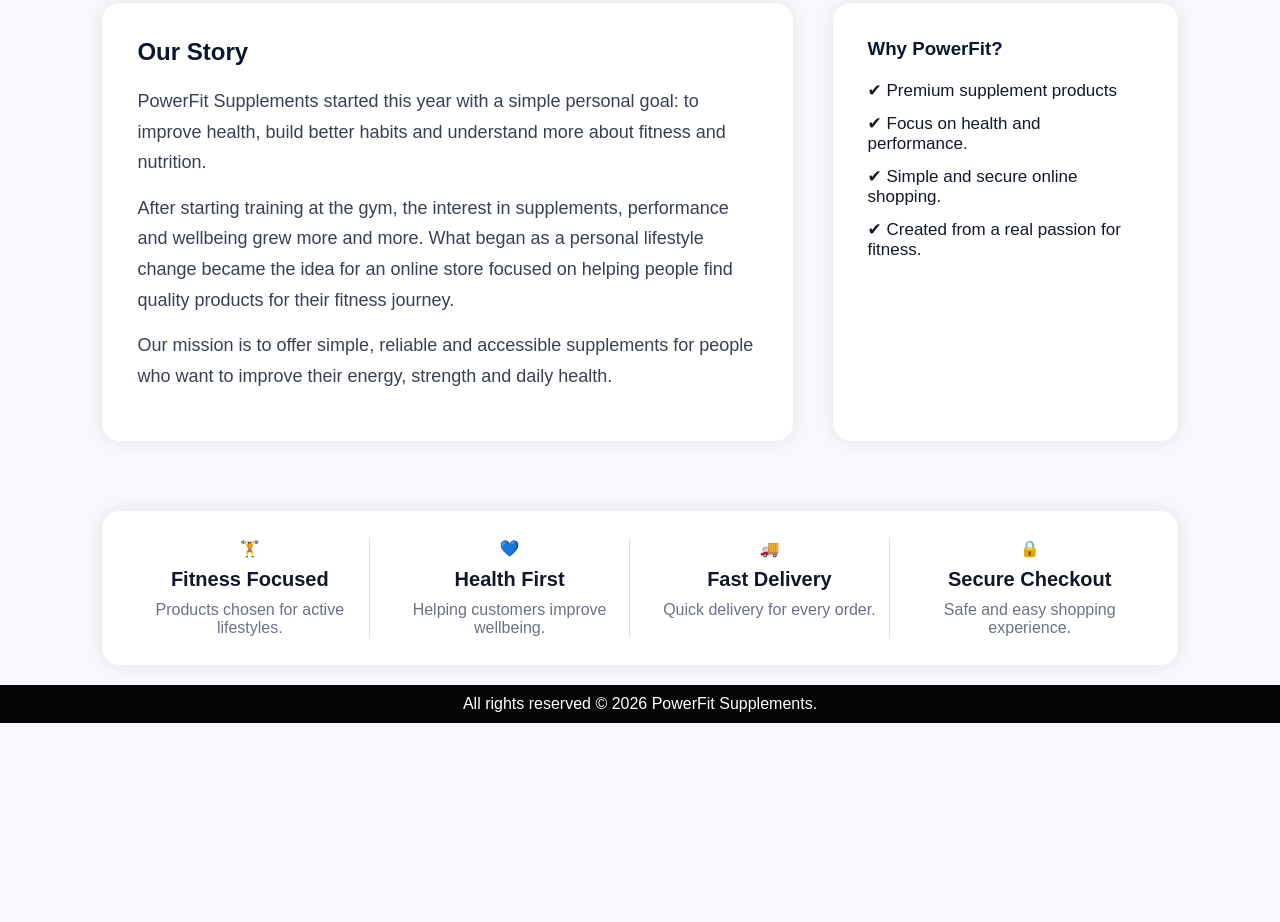
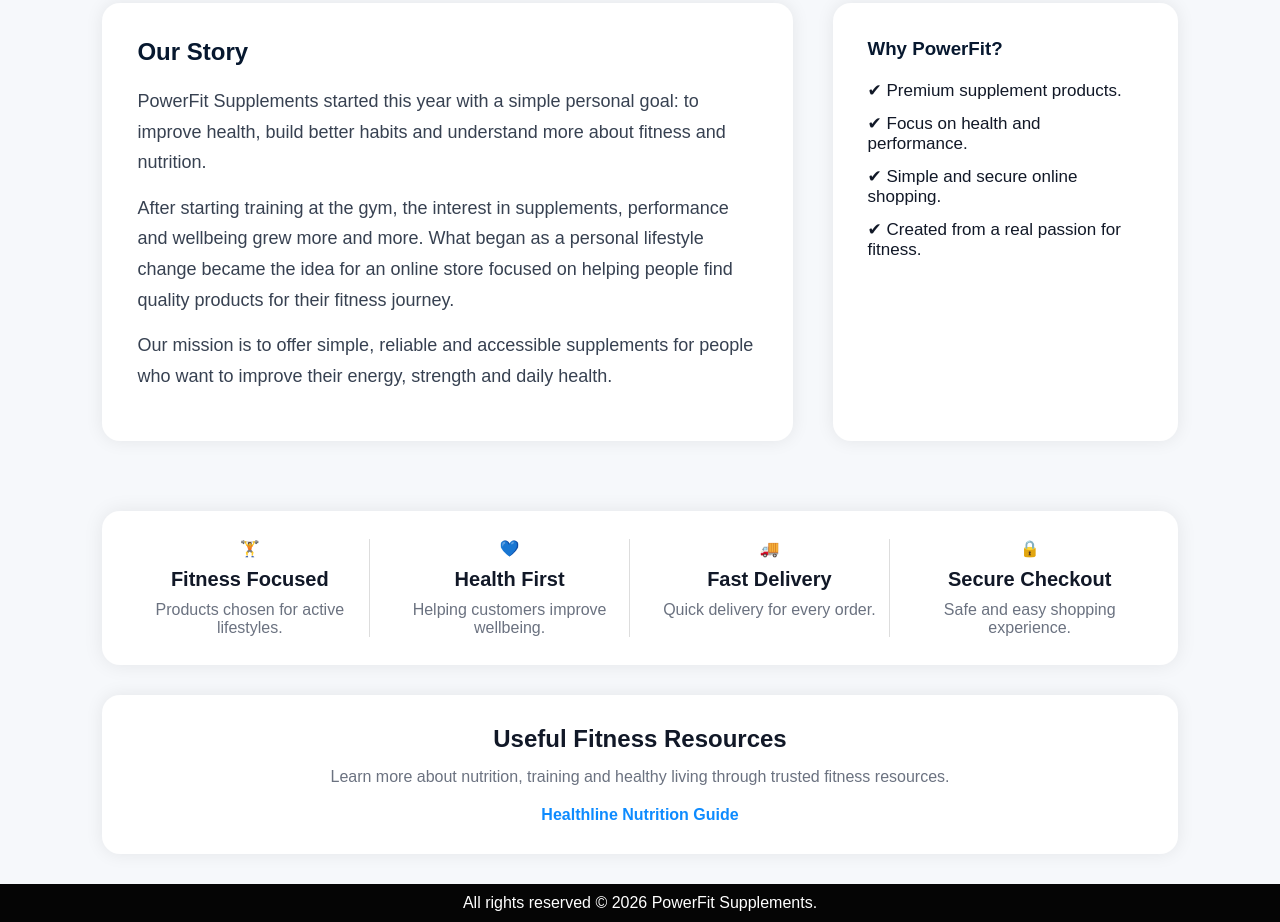
Before and after one commit to cbsouza-205363/CA2-Web-Development, a website: page about.html in a window 1280 px wide. Shown: the part 320-1242 px from the top of the page. Before the commit the page ends 1043 px from the top, so only its background shows below. Drawn offline with Linux system fonts and the light colour scheme.

Commit message:
improvements and comments

```diff
--- a/about.html
+++ b/about.html
@@ -82,7 +82,7 @@
         <h3>Why PowerFit?</h3>
         <!-- Benefits list -->
         <ul>
-            <li>✔ Premium supplement products</li>
+            <li>✔ Premium supplement products.</li>
             <li>✔ Focus on health and performance.</li>
             <li>✔ Simple and secure online shopping.</li>
             <li>✔ Created from a real passion for fitness.</li>
@@ -118,8 +118,17 @@
     </div>
 </section>
 
-</body>
-</html>
+<!-- External resources section -->
+<section class="external-links">
+    <h2>Useful Fitness Resources</h2>
+    <p>
+        Learn more about nutrition, training and healthy living through trusted fitness resources.
+    </p>
+    <a href="https://www.healthline.com/nutrition"
+        target="_blank"
+        rel="noopener noreferrer"> Healthline Nutrition Guide
+    </a>
+</section>
 
 <!-- Footer section used for consistency across the website -->
 <footer>
--- a/style.css
+++ b/style.css
@@ -1,18 +1,18 @@
-/* RESET SETTINGS */
+/* Reset Settings*/
 *{
     margin:0;
     padding:0;
     box-sizing:border-box;
 }
 
-/* BODY SETTINGS */
+/* Body Settings */
 body{
     font-family:Arial, sans-serif;
     background:#f6f8fb;
     color:#111827;
 }
 
-/* TOP BAR */
+/* Top bar */
 .top-bar{
     background:#050505;
     color:white;
@@ -23,7 +23,7 @@ body{
     font-size:14px;
 }
 
-/* NAVBAR */
+/* Navbar */
 .navbar{
     background:#07182f;
     color:white;
@@ -33,37 +33,34 @@ body{
     padding:10px 8%;
 }
 
-/* LOGO */
+/* Logo */
 .logo h1{
     font-size:32px;
     color:white;
 }
-
 .logo span{
     font-size:13px;
     letter-spacing:5px;
     color:#1e90ff;
 }
 
-/* MENU */
+/* Menu */
 .navbar ul{
     display:flex;
     gap:35px;
     list-style:none;
 }
-
 .navbar a{
     color:white;
     text-decoration:none;
     font-weight:bold;
     transition:0.3s;
 }
-
 .navbar a:hover{
     color:#1e90ff;
 }
 
-/* HERO SECTION */
+/* Hero Section */
 .hero{
     background:
     linear-gradient(to right,#020617,#082f5f);
@@ -75,29 +72,25 @@ body{
     color:white;
 }
 
-/* HERO TEXT */
+/* Hero Text */
 .hero-text{
     width:50%;
 }
-
 .hero-text h4{
     color:#1e90ff;
     letter-spacing:4px;
     margin-bottom:18px;
     font-size:22px;
 }
-
 .hero-text h2{
     font-size:52px;
     line-height:1.05;
     margin-bottom:25px;
     font-weight:bold;
 }
-
 .hero-text span{
     color:#1e90ff;
 }
-
 .hero-text p{
     font-size:22px;
     line-height:1.2;
@@ -105,7 +98,7 @@ body{
     color:#dbeafe;
 }
 
-/* BUTTONS */
+/* Buttons */
 .hero button,
 .home-products button,
 .product button,
@@ -120,7 +113,6 @@ body{
     cursor:pointer;
     transition:0.3s;
 }
-
 .hero button:hover,
 .home-products button:hover,
 .product button:hover,
@@ -129,7 +121,7 @@ body{
     transform:translateY(-2px);
 }
 
-/* HERO IMAGE */
+/* Hero image */
 .hero-image{
     position:relative;
     display:flex;
@@ -137,7 +129,7 @@ body{
     align-items:center;
 }
 
-/* BLUE LIGHT EFFECT */
+/* Blue light effect */
 .hero-image::before{
     content:"";
     position:absolute;
@@ -149,7 +141,7 @@ body{
     z-index:0;
 }
 
-/* IMAGE SETTINGS */
+/* Image settings */
 .hero-image img{
     position:relative;
     z-index:1;
@@ -162,7 +154,7 @@ body{
     box-shadow:0 20px 45px rgba(0,0,0,0.45);
 }
 
-/* FEATURES SECTION */
+/* Features section */
 .features{
     background:white;
     margin:10px 8% 20px 8%;
@@ -174,48 +166,41 @@ body{
     box-shadow:0 0 20px rgba(0,0,0,0.08);
     text-align:center;
 }
-
 .features div{
     border-right:1px solid #ddd;
 }
-
 .features div:last-child{
     border-right:none;
 }
-
 .features h3{
     margin:10px 0;
     font-size:20px;
 }
-
 .features p{
     color:#6b7280;
 }
 
-/* HOME PRODUCTS SECTION */
+/* Home Products Section */
 .home-products{
     text-align:center;
     padding:20px 20px 35px 20px;
 }
-
 .home-products h4{
     color:#0d8bff;
     margin-bottom:10px;
     letter-spacing:2px;
 }
-
 .home-products h2{
     font-size:35px;
     margin-bottom:10px;
 }
-
 .home-products p{
     color:#6b7280;
     margin-bottom:30px;
     font-size:18px;
 }
 
-/* PAGE HEADER */
+/* Page Header */
 .page-header{
     background:
     linear-gradient(to right,#020617,#082f5f);
@@ -223,18 +208,16 @@ body{
     text-align:center;
     padding:38px 12px;
 }
-
 .page-header h2{
     font-size:35px;
     margin-bottom:15px;
 }
-
 .page-header p{
     font-size:18px;
     color:#dbeafe;
 }
 
-/* PRODUCTS PAGE */
+/* Product page */
 .products-container{
     display:flex;
     flex-wrap:wrap;
@@ -243,7 +226,7 @@ body{
     padding:60px 8%;
 }
 
-/* PRODUCT CARD */
+/* Product card */
 .product{
     background:white;
     width:280px;
@@ -253,12 +236,11 @@ body{
     text-align:center;
     transition:0.3s;
 }
-
 .product:hover{
     transform:translateY(-8px);
 }
 
-/* PRODUCT IMAGE */
+/* Product Image */
 .product img{
     width:210px;
     height:210px;
@@ -266,13 +248,13 @@ body{
     margin-bottom:20px;
 }
 
-/* PRODUCT TITLE */
+/* Product Title */
 .product h2{
     font-size:22px;
     margin-bottom:12px;
 }
 
-/* PRODUCT PRICE */
+/* Product Price */
 .product p{
     color:#0d8bff;
     font-size:24px;
@@ -280,7 +262,7 @@ body{
     margin-bottom:18px;
 }
 
-/* CART AND CHECKOUT */
+/* Cart and Checkout */
 .cart-section,
 .checkout-section{
     background:white;
@@ -292,16 +274,7 @@ body{
     text-align:center;
 }
 
-/* CART ITEM */
-.cart-item{
-    background:#f9fafb;
-    margin:18px auto;
-    padding:20px;
-    border-radius:12px;
-    box-shadow:0 0 10px rgba(0,0,0,0.05);
-}
-
-/* FORMS */
+/* Form */
 form{
     display:flex;
     flex-direction:column;
@@ -310,7 +283,7 @@ form{
     gap:16px;
 }
 
-/* INPUTS */
+/* Input */
 input{
     padding:14px;
     border:1px solid #ccc;
@@ -318,7 +291,7 @@ input{
     font-size:15px;
 }
 
-/* FOOTER */
+/* Footer */
 footer{
     background:#050505;
     color:white;
@@ -327,7 +300,7 @@ footer{
     margin-top:20px;
 }
 
-/* RESPONSIVE */
+/* Responsive */
 @media(max-width:768px){
     .top-bar,
     .navbar,
@@ -336,41 +309,34 @@ footer{
         text-align:center;
         gap:25px;
     }
-
     .navbar ul{
         flex-direction:column;
         gap:18px;
     }
-
     .hero-text{
         width:100%;
     }
-
     .hero-text h2{
         font-size:44px;
     }
-
     .hero-image img{
         width:100%;
         height:auto;
     }
-
     .features{
         grid-template-columns:1fr;
     }
-
     .features div{
         border-right:none;
     }
 }
-/* ABOUT PAGE */
+/* About page */
 .about-section{
     display:grid;
     grid-template-columns:2fr 1fr;
     gap:40px;
     padding:60px 8%;
 }
-
 .about-text,
 .about-card{
     background:white;
@@ -378,30 +344,26 @@ footer{
     border-radius:18px;
     box-shadow:0 0 18px rgba(0,0,0,0.08);
 }
-
 .about-text h2,
 .about-card h3{
     color:#07182f;
     margin-bottom:20px;
 }
-
 .about-text p{
     font-size:18px;
     line-height:1.7;
     margin-bottom:15px;
     color:#374151;
 }
-
 .about-card ul{
     list-style:none;
 }
-
 .about-card li{
     margin-bottom:12px;
     font-size:17px;
 }
 
-/* CART BUTTON */
+/* Cart Button */
 .cart-item button,
 .cart-section button{
     background:#0d8bff;
@@ -413,13 +375,12 @@ footer{
     cursor:pointer;
     margin-top:10px;
 }
-
 .cart-item button:hover,
 .cart-section button:hover{
     background:#006ed1;
 }
 
-/* CART ITEMS */
+/* Cart items */
 .cart-item{
     background:#f9fafb;
     width:100%;
@@ -428,3 +389,28 @@ footer{
     border-radius:12px;
     box-shadow:0 0 10px rgba(0,0,0,0.05);
 }
+
+/* External resources */
+.external-links{
+    background:white;
+    margin:30px 8%;
+    padding:30px;
+    border-radius:18px;
+    box-shadow:0 0 18px rgba(0,0,0,0.08);
+    text-align:center;
+}
+.external-links h2{
+    margin-bottom:15px;
+}
+.external-links p{
+    margin-bottom:20px;
+    color:#6b7280;
+}
+.external-links a{
+    color:#0d8bff;
+    font-weight:bold;
+    text-decoration:none;
+}
+.external-links a:hover{
+    text-decoration:underline;
+}
```
Also changed, not shown: cart.html (+0 -4 lines), checkout.html (+0 -3 lines), products.html (+0 -2 lines), script.js (+9 -63 lines), server.js (+11 -6 lines), README.md.
